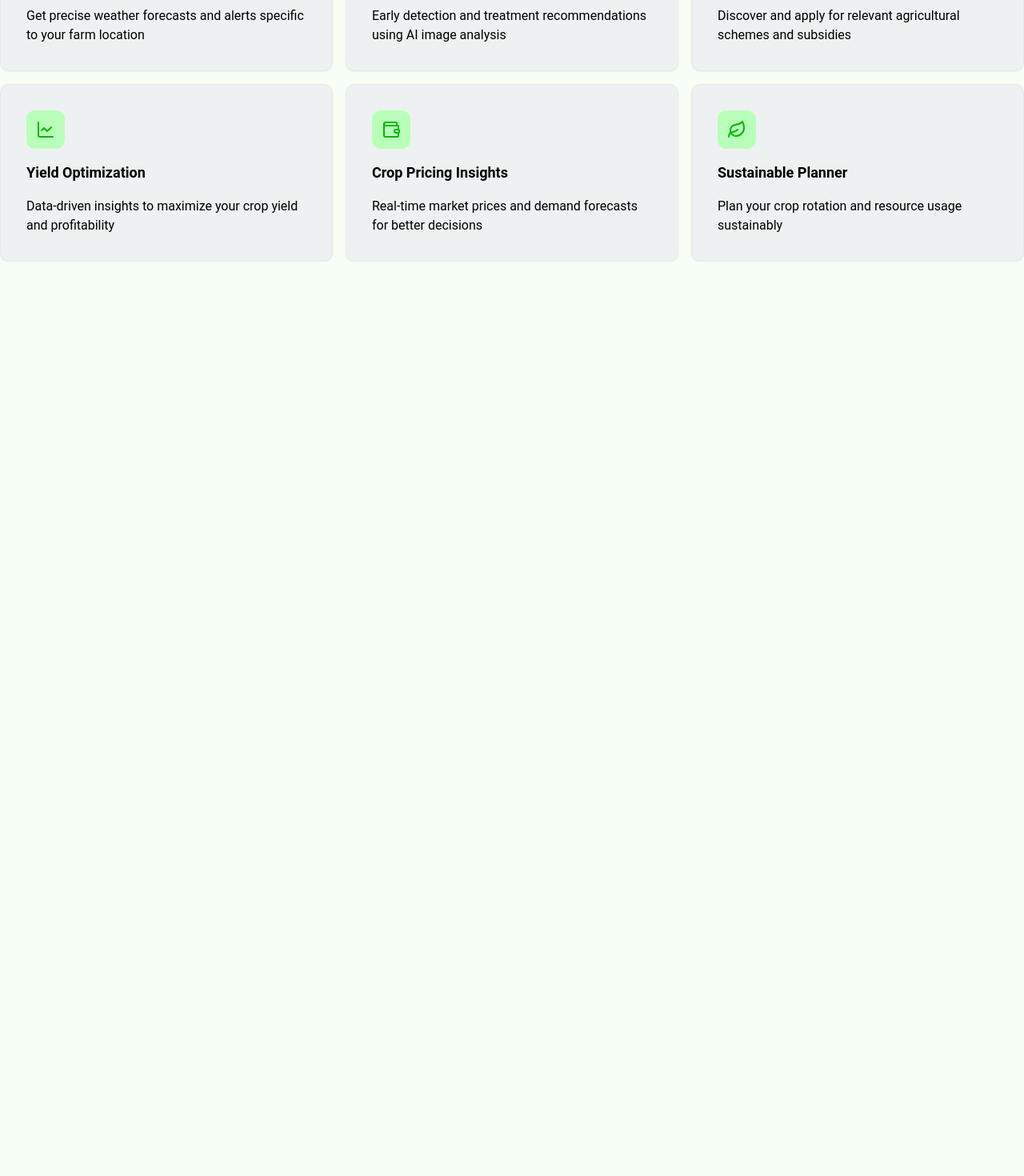
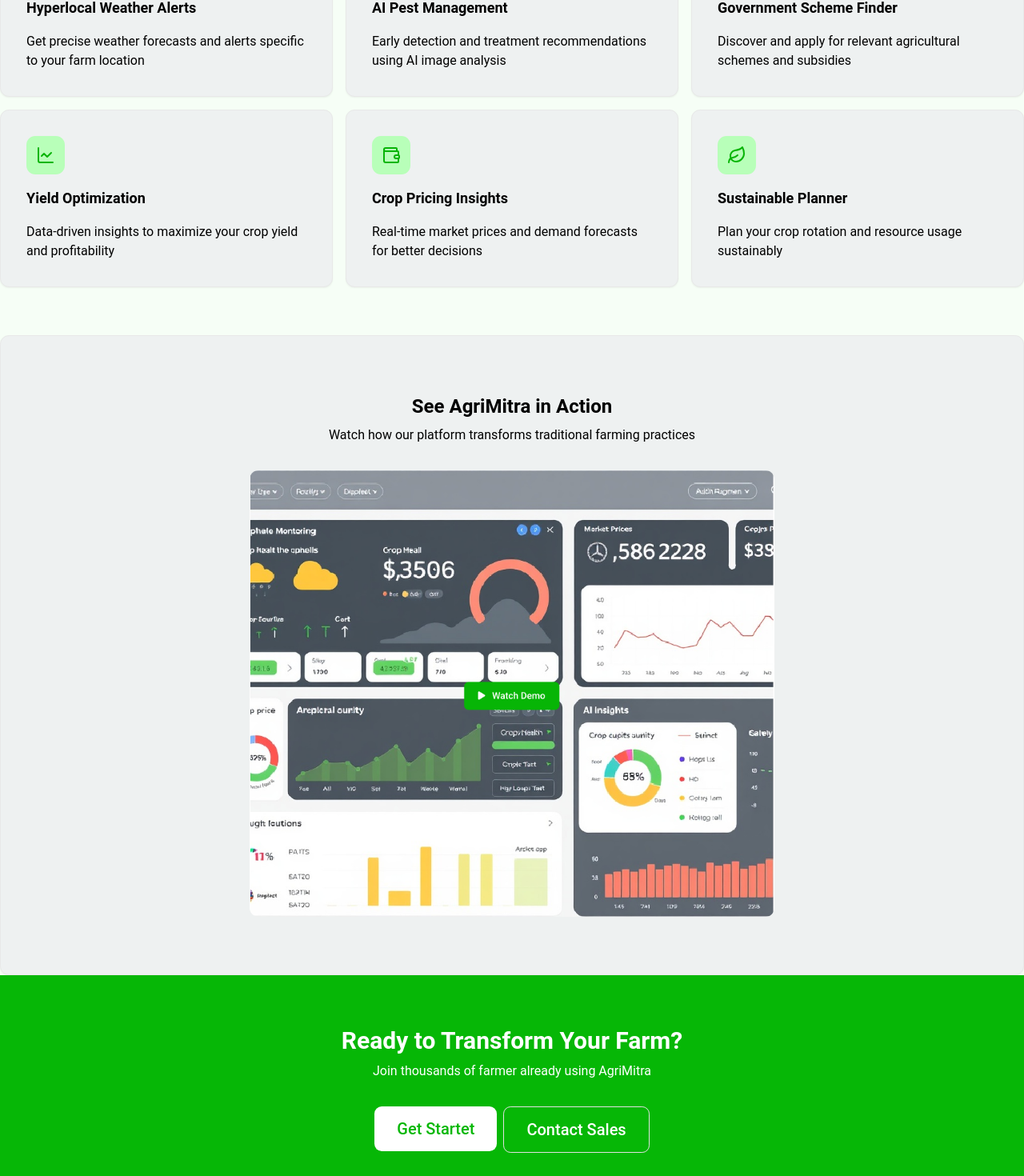
Before and after one commit to Basharkhan7776/AgriMitra, a React (Vite) app in the folder web/: page / in a window 1280 px wide. Shown: the part 1181-2651 px from the top of the page at 80% size. Before the commit the page ends 1508 px from the top, so only its background shows below. Built offline with nearby package versions, Linux system fonts and the light colour scheme.

Commit message:
add footer component, update Home page layout with demo section, and modify button styles

```diff
--- /dev/null
+++ b/web/src/components/footer.tsx
@@ -0,0 +1,8 @@
+
+export function footer() {
+  return (
+    <div>
+
+    </div>
+  )
+}
--- a/web/src/components/ui/button.tsx
+++ b/web/src/components/ui/button.tsx
@@ -13,9 +13,9 @@
         destructive:
           "bg-destructive text-destructive-foreground hover:bg-destructive/90",
         outline:
-          "border border-input bg-background hover:bg-accent hover:text-accent-foreground",
+          "border border-input hover:bg-accent hover:text-accent-foreground",
         secondary:
-          "bg-secondary text-secondary-foreground hover:bg-secondary/80",
+          "bg-white text-secondary-foreground hover:bg-secondary/80",
         ghost: "hover:bg-accent hover:text-accent-foreground",
         link: "text-primary underline-offset-4 hover:underline",
       },
--- a/web/src/pages/Home.tsx
+++ b/web/src/pages/Home.tsx
@@ -1,24 +1,25 @@
 import { Button } from "@/components/ui/button"
 import { Logo } from "@/components/ui/logo"
 import HeroImage from "@/assets/HeroImage.png";
+import DemoVideoMock from "@/assets/DemoVideoMock.png";
 import { Card } from "@/components/ui/card";
 import { Bug, ChartLine, Cloud, File, Leaf, Wallet } from "lucide-react";
 
 function Home() {
   return (
-    <div className="w-full flex flex-col items-center justify-center">
-      <div id="HomeNavPanel" className="w-full bg-white rounded-sm shadow-sm p-3 px-6 flex gap-4 justify-between items-center">
+    <div className="w-full flex flex-col items-center justify-center scroll-smooth  snap snap-y snap-mandatory">
+      <div id="HomeNavPanel" className="w-full fixed top-0 bg-white rounded-sm shadow-sm p-3 px-6 flex gap-4 justify-between items-center snap-center snap-mandatory">
         <Logo />
         <div className="flex gap-8 items-center">
-          <a className="hover:text-primary hover:bg-white transition-all duration-300 cursor-pointer">Home</a>
-          <a className="hover:text-primary hover:bg-white transition-all duration-300 cursor-pointer">Feature</a>
-          <a className="hover:text-primary hover:bg-white transition-all duration-300 cursor-pointer">Marketplace</a>
-          <a className="hover:text-primary hover:bg-white transition-all duration-300 cursor-pointer">About</a>
-          <a className="hover:text-primary hover:bg-white transition-all duration-300 cursor-pointer">Contact</a>
+          <a href="#home" className="hover:text-primary hover:bg-white transition-all duration-300 cursor-pointer">Home</a>
+          <a href="#feature" className="hover:text-primary hover:bg-white transition-all duration-300 cursor-pointer">Feature</a>
+          <a href="#marketplace" className="hover:text-primary hover:bg-white transition-all duration-300 cursor-pointer">Marketplace</a>
+          <a href="#about" className="hover:text-primary hover:bg-white transition-all duration-300 cursor-pointer">About</a>
+          <a href="#contact" className="hover:text-primary hover:bg-white transition-all duration-300 cursor-pointer">Contact</a>
           <Button >Get Started</Button>
         </div>
       </div>
-      <div id="home" className="w-full flex gap-4 justify-around">
+      <div id="home" className="w-full  h-screen flex gap-4 justify-around snap-center snap-mandatory">
         <div className="flex flex-col justify-center gap-8">
           <h1 className="text-6xl text-center font-bold  text-black">Transforming Agriculture</h1>
           <h1 className="text-6xl text-center font-semibold text-primary">with AI Technology</h1>
@@ -32,7 +33,7 @@
           <img src={HeroImage} alt="Home Image" className="rounded-[15%] h-[700px]" />
         </div>
       </div>
-      <div id="about" className="flex flex-col gap-4">
+      <div id="about" className="h-screen justify-center flex flex-col gap-12 snap-center snap-mandatory">
         <div className="flex flex-col items-center gap-4 p-12">
           <h1 className="text-3xl font-semibold">Powerfull Feature for Modern farming</h1>
           <p>Everything you need to optimize your </p>
@@ -70,6 +71,25 @@
           />
         </div>
       </div>
+      <div id="demo" className="w-full snap-center snap-mandatory">
+        <Card className="w-full h-screen flex flex-col gap-8 justify-center items-center">
+          <div className="flex flex-col gap-2">
+            <h1 className="text-center text-2xl font-semibold">See AgriMitra in Action</h1>
+            <p className="text-center">Watch how our platform transforms traditional farming practices</p>
+          </div>
+          <img src={DemoVideoMock} alt="demo video" className="rounded-lg h-[70%]"/>
+        </Card>
+      </div>
+      <div id="contact" className="bg-primary w-full flex flex-col py-16 gap-8 justify-center items-center snap-center snap-mandatory">
+        <div className="flex flex-col gap-2 items-center">
+          <h1 className="text-center text-3xl text-white font-semibold">Ready to Transform Your Farm?</h1>
+          <p className="text-center text-white">Join thousands of farmer already using AgriMitra</p>
+        </div>
+        <div className="flex gap-2">
+          <Button className="text-xl p-7 text-primary" variant={"secondary"} >Get Startet</Button>
+          <Button className="text-xl p-7 text-white" variant={"outline"}  >Contact Sales</Button>
+        </div>
+      </div>
     </div>
   )
 }
```
Also changed, not shown: web/src/assets/DemoVideoMock.png (added).
